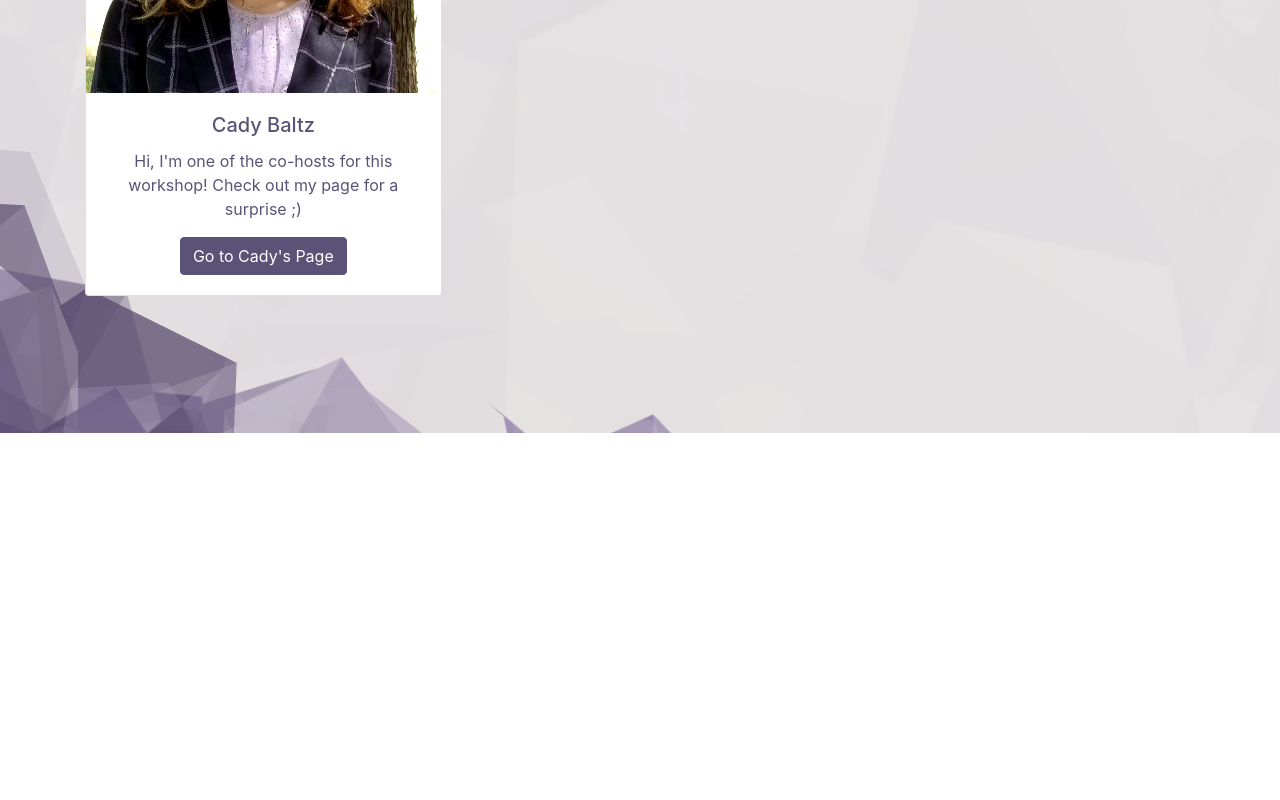
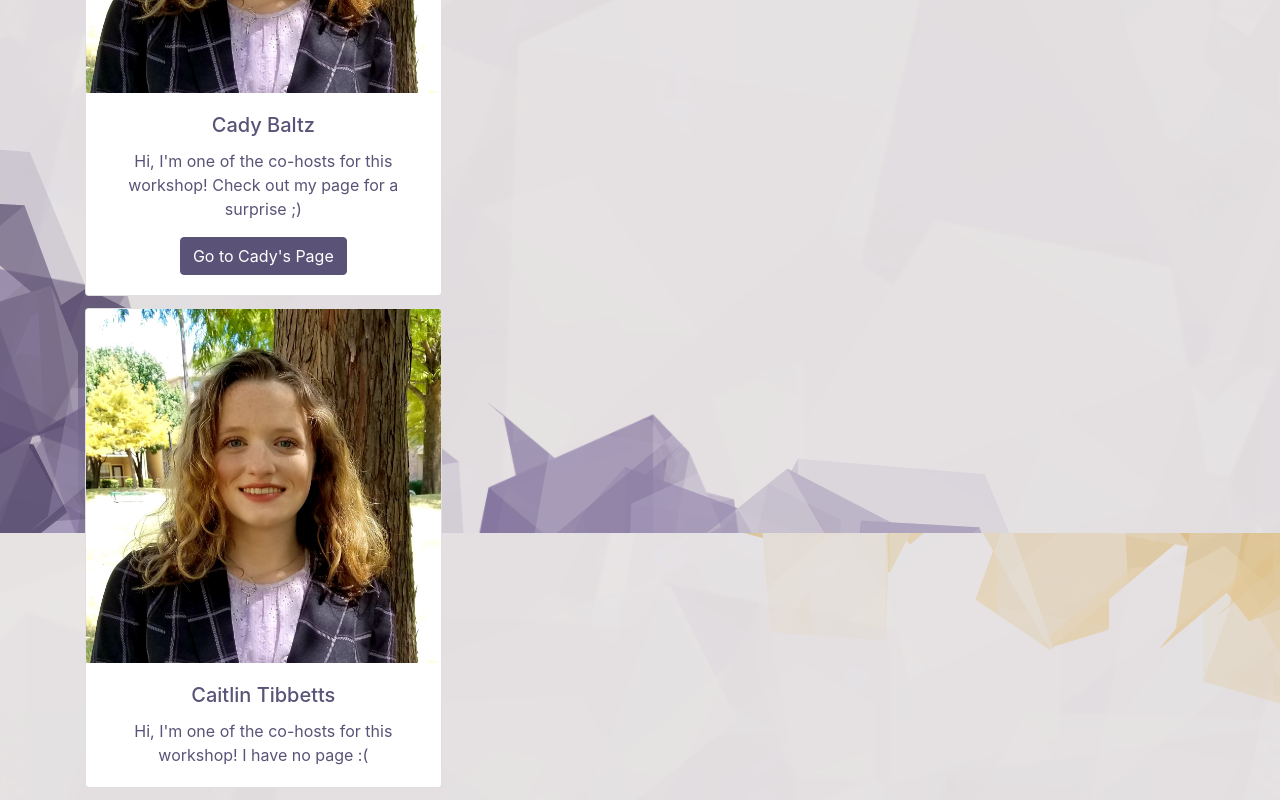
Before and after one commit to sreyanagumalla/Git-It-Together, a plain HTML site: page index.html in a window 1280 px wide. Shown: the part 367-1167 px from the top of the page. Before the commit the page ends 800 px from the top, so only its background shows below. Drawn offline with nearby package versions, Linux system fonts and the light colour scheme.

Commit message:
Adding Caitlin's card

```diff
--- a/index.html
+++ b/index.html
@@ -33,6 +33,16 @@
         </div>
         <!-- Sample Card End -->
 
+        <!-- Sample Card Begin -->
+        <div class="card">
+          <img class="card-img-top" src="images/CadyBaltz/CadyBaltz.jpg" alt="Cady Baltz Picture">
+          <div class="card-body">
+              <h5 class="card-title">Caitlin Tibbetts</h5>
+              <p class="card-text">Hi, I'm one of the co-hosts for this workshop! I have no page :(</p>
+          </div>
+      </div>
+      <!-- Sample Card End -->
+
         <!-- Add your cards here! -->
 
     </div>
```
